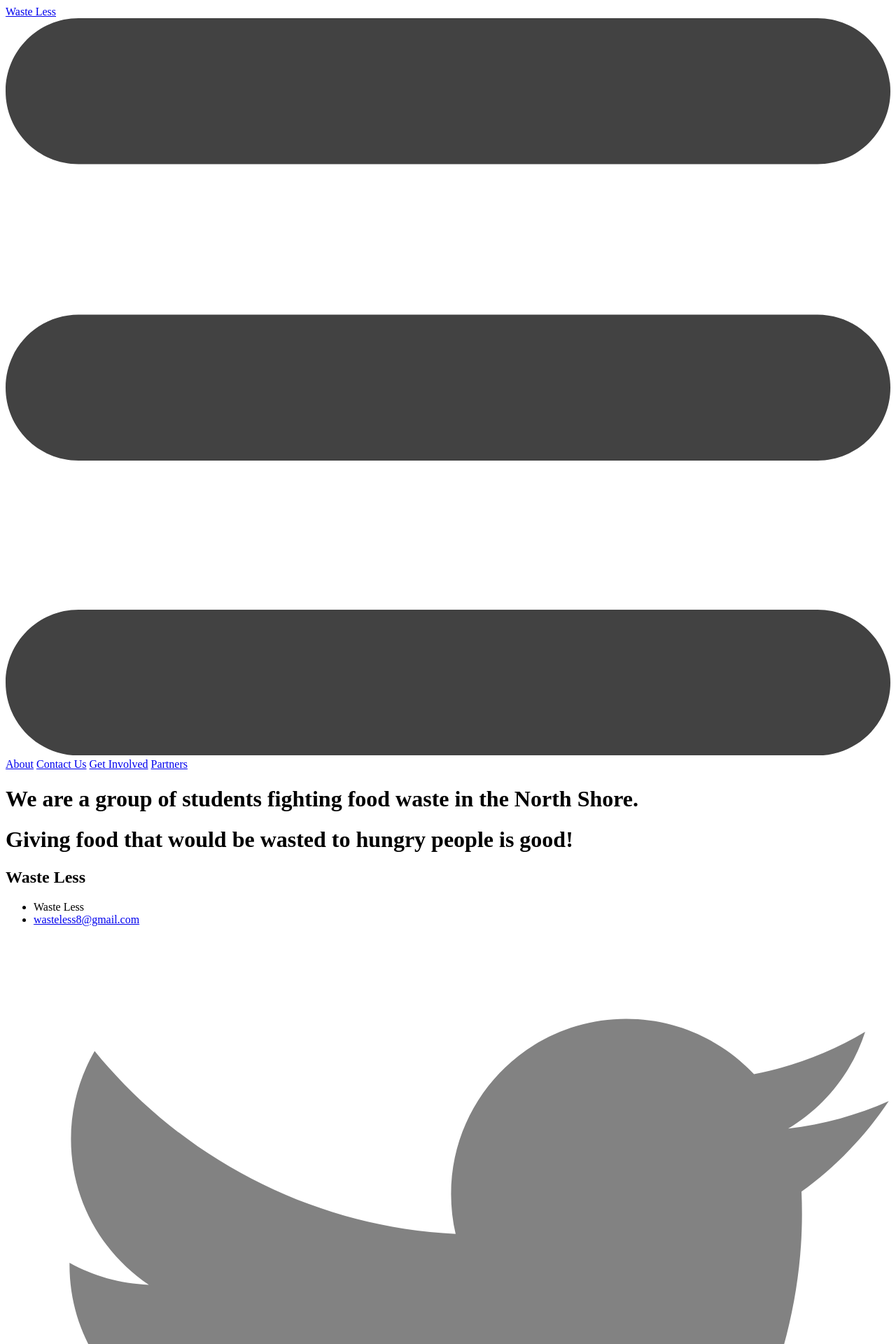
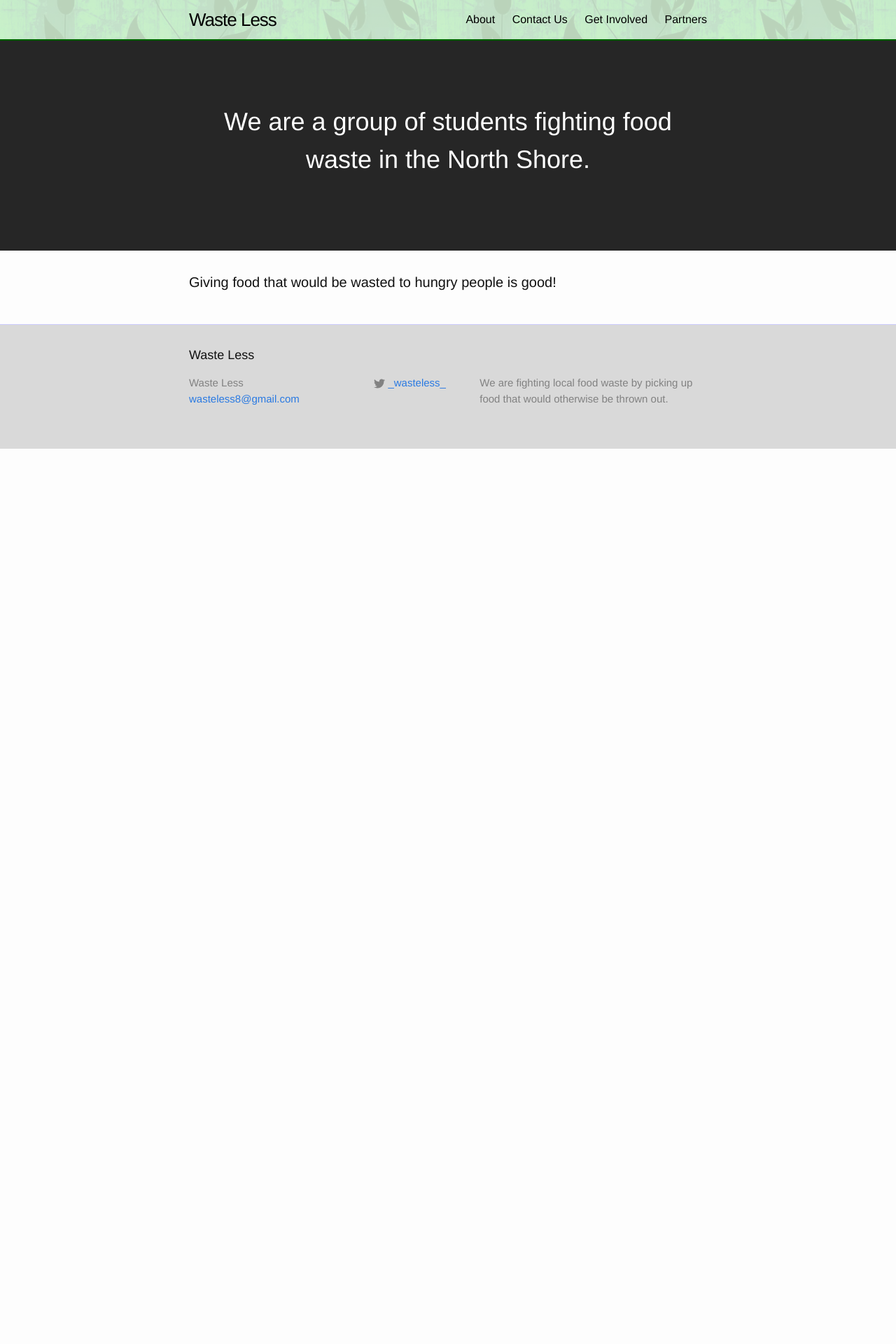
Before and after one commit to wastingless/wastingless, a Jekyll site: the page built from index.html, in a window 1280 px wide. Shown: the top 1920 px of the page at 70% size. Built offline with Jekyll 4.4.1, drawn with Linux system fonts in a browser that asks for light colours; after the commit the page ends 900 px from its top, so only the background shows below that.

Commit message:
URL AHHH

```diff
--- a/_config.yml
+++ b/_config.yml
@@ -10,9 +10,9 @@ title: Waste Less
 email: wasteless8@gmail.com
 description: > # this means to ignore newlines until "baseurl:"
   We are fighting local food waste by picking up food that would otherwise be thrown out.
-baseurl: "/wastingless"# the subpath of your site, e.g. /blog
+baseurl: ""# the subpath of your site, e.g. /blog
 site.github.url: ""
-url: "http://wastingless.github.io" # the base hostname & protocol for your site
+url: "http://wastingless.github.io/" # the base hostname & protocol for your site
 twitter_username: _wasteless_
 
 # Build settings
--- a/_includes/head.html
+++ b/_includes/head.html
@@ -8,7 +8,7 @@
   <script src='https://api.tiles.mapbox.com/mapbox-gl-js/v0.15.0/mapbox-gl.js'></script>
 
   <link rel='stylesheet' ref='https://api.tiles.mapbox.com/mapbox-gl-js/v0.15.0/mapbox-gl.css'/>
-  <link rel="stylesheet" href="{{ "css/main.css" | prepend: site.baseurl }}">
+  <link rel="stylesheet" href="{{ "/css/main.css" | prepend: site.baseurl }}">
   <link rel="canonical" href="{{ page.url | replace:'index.html','' | prepend: site.baseurl | prepend: site.url }}">
   <link rel="alternate" type="application/rss+xml" title="{{ site.title }}" href="{{ "/feed.xml" | prepend: site.baseurl | prepend: site.url }}">
 </head>
```
Also changed, not shown: 7 other files.
